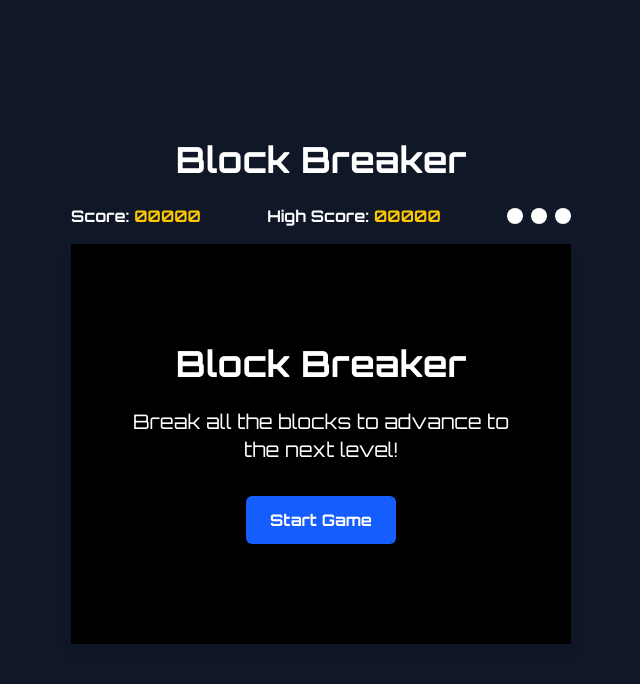
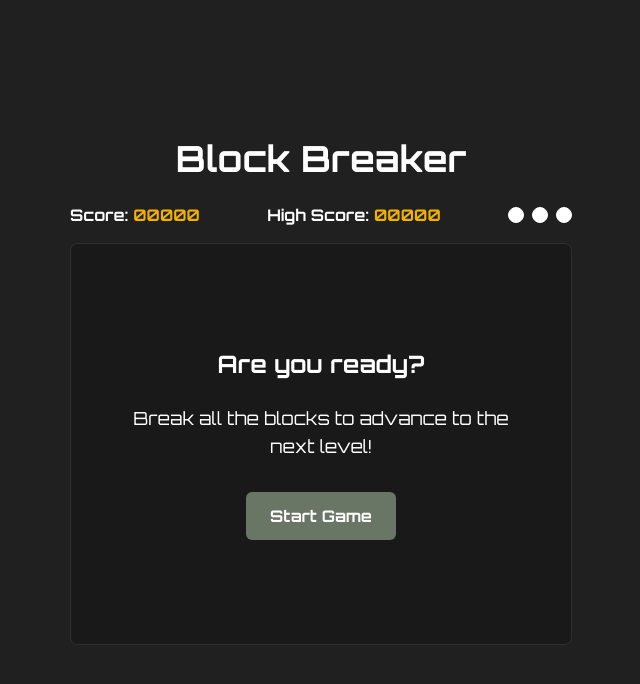
Before and after one commit to dikaptrw/block-breaker-game, a Next.js app: page / in a window 1280 px wide. Shown: the top 684 px of the page, without its empty margins (319-959 px from the left). Built offline with nearby package versions, Linux system fonts and the light colour scheme.

Commit message:
style: UI revamp with updated design and layout

```diff
--- a/src/app/components/game/Block.tsx
+++ b/src/app/components/game/Block.tsx
@@ -6,7 +6,7 @@
   height: number;
   color: string;
   health: number;
-  special?: 'tnt' | 'circle' | 'plus';
+  special?: "tnt" | "circle" | "plus";
   broken: boolean;
 }
 
@@ -19,7 +19,7 @@
   height: number,
   color: string,
   health: number = 1,
-  special?: 'tnt' | 'circle' | 'plus'
+  special?: "tnt" | "circle" | "plus"
 ): BlockType => {
   return {
     id,
@@ -45,7 +45,7 @@
   padding: number
 ): BlockType[] => {
   const blocks: BlockType[] = [];
-  const colors = ['#4361ee', '#ef233c', '#ffb703', '#2a9d8f']; // Blue, Red, Yellow, Green
+  const colors = ["#187498", "#EB5353", "#F9D923", "#36AE7C"]; // Blue, Red, Yellow, Green
 
   for (let row = 0; row < rows; row++) {
     const color = colors[row % colors.length];
@@ -55,11 +55,15 @@
       const y = startY + row * (blockHeight + padding);
 
       // Determine if this block should be special
-      let special: 'tnt' | 'circle' | 'plus' | undefined = undefined;
+      let special: "tnt" | "circle" | "plus" | undefined = undefined;
 
       // Add some special blocks randomly
       if (Math.random() < 0.1) {
-        const specialTypes: ('tnt' | 'circle' | 'plus')[] = ['tnt', 'circle', 'plus'];
+        const specialTypes: ("tnt" | "circle" | "plus")[] = [
+          "tnt",
+          "circle",
+          "plus",
+        ];
         special = specialTypes[Math.floor(Math.random() * specialTypes.length)];
       }
 
--- a/src/app/components/game/GameCanvas.tsx
+++ b/src/app/components/game/GameCanvas.tsx
@@ -236,7 +236,7 @@
     ctx.clearRect(0, 0, width, height);
 
     // Draw background
-    ctx.fillStyle = "#1a1a2e";
+    ctx.fillStyle = "#191919";
     ctx.fillRect(0, 0, width, height);
 
     // Apply screen shake effect
@@ -377,7 +377,7 @@
     ctx.fillStyle = "white";
     ctx.font = "16px Arial";
     ctx.textAlign = "left";
-    ctx.fillText(`Level: ${level}`, 20, 30);
+    ctx.fillText(`Level: ${level}`, 18, 25);
 
     // Reset screen shake
     if (shakeEffect) {
@@ -396,13 +396,10 @@
       ref={canvasRef}
       width={width}
       height={height}
-      className={`border border-gray-700 rounded-md shadow-lg ${
-        shakeEffect ? "animate-shake" : ""
-      }`}
+      className={`rounded-lg shadow-lg ${shakeEffect ? "animate-shake" : ""}`}
       style={{
         width: `${width}px`,
         height: `${height}px`,
-        backgroundColor: "#1a1a2e",
       }}
     />
   );
--- a/src/app/components/game/GameContainer.tsx
+++ b/src/app/components/game/GameContainer.tsx
@@ -84,17 +84,17 @@
   }, [handlePauseGame]);
 
   return (
-    <div className="flex flex-col items-center justify-center bg-gray-900 p-4">
+    <div className="flex flex-col items-center justify-center p-4">
       <div className="mb-4 text-base flex items-center justify-between w-full max-w-[800px]">
         <div className="text-white font-bold">
           Score:{" "}
-          <span className="text-yellow-400">
+          <span className="text-yellow-500">
             {score.toString().padStart(5, "0")}
           </span>
         </div>
         <div className="text-white font-bold">
           High Score:{" "}
-          <span className="text-yellow-400">
+          <span className="text-yellow-500">
             {highScore.toString().padStart(5, "0")}
           </span>
         </div>
@@ -102,15 +102,17 @@
           {Array.from({ length: 3 }).map((_, i) => (
             <div
               key={i}
-              className={`w-4 h-4 rounded-full ${
-                i < lives ? "bg-white" : "bg-gray-600"
+              className={`w-4 h-4 rounded-full border ${
+                i < lives
+                  ? "bg-white border-white"
+                  : "bg-[#191919] border-[#697565]/40"
               }`}
             />
           ))}
         </div>
       </div>
 
-      <div className="relative">
+      <div className="relative rounded-lg overflow-hidden border border-[#697565]/20">
         <GameCanvas
           width={GAME_WIDTH}
           height={GAME_HEIGHT}
@@ -122,16 +124,16 @@
         />
 
         {gameState === "idle" && (
-          <div className="absolute inset-0 p-14 flex flex-col items-center justify-center bg-black bg-opacity-70">
-            <h1 className="text-4xl text-white font-bold mb-6">
-              Block Breaker
+          <div className="absolute inset-0 p-14 flex flex-col items-center justify-center bg-[#191919] bg-opacity-70">
+            <h1 className="text-2xl text-white font-bold mb-6">
+              Are you ready?
             </h1>
-            <p className="text-xl text-white mb-8 text-center">
+            <p className="text-lg text-white mb-8 text-center">
               Break all the blocks to advance to the next level!
             </p>
             <button
               onClick={handleStartGame}
-              className="px-6 py-3 bg-blue-600 text-white font-bold rounded-md hover:bg-blue-700 transition cursor-pointer"
+              className="px-6 py-3 bg-[#697565] text-white font-bold rounded-md transition cursor-pointer"
             >
               Start Game
             </button>
@@ -139,11 +141,11 @@
         )}
 
         {gameState === "paused" && (
-          <div className="absolute inset-0 flex flex-col items-center justify-center bg-black bg-opacity-70">
+          <div className="absolute inset-0 flex flex-col items-center justify-center bg-[#191919] bg-opacity-70">
             <h2 className="text-3xl text-white font-bold mb-6">Game Paused</h2>
             <button
               onClick={handlePauseGame}
-              className="px-6 py-3 bg-blue-600 text-white font-bold rounded-md hover:bg-blue-700 transition"
+              className="px-6 py-3 bg-[#697565] text-white font-bold rounded-md transition"
             >
               Resume Game
             </button>
@@ -151,13 +153,19 @@
         )}
 
         {gameState === "gameOver" && (
-          <div className="absolute inset-0 flex flex-col items-center justify-center bg-black bg-opacity-70">
+          <div className="absolute inset-0 flex flex-col items-center justify-center bg-[#191919] bg-opacity-70">
             <h2 className="text-3xl text-white font-bold mb-4">Game Over</h2>
-            <p className="text-xl text-white mb-2">Final Score: {score}</p>
-            <p className="text-xl text-white mb-6">High Score: {highScore}</p>
+            <p className="text-lg text-white mb-2">
+              Final Score:
+              <span className="text-yellow-500">{score}</span>
+            </p>
+            <p className="text-lg text-white mb-6">
+              High Score:
+              <span className="text-yellow-500">{highScore}</span>
+            </p>
             <button
               onClick={handleRestartGame}
-              className="px-6 py-3 bg-blue-600 text-white font-bold rounded-md hover:bg-blue-700 transition"
+              className="px-6 py-3 bg-[#697565] text-white font-bold rounded-md transition"
             >
               Play Again
             </button>
--- a/src/app/components/game/Paddle.tsx
+++ b/src/app/components/game/Paddle.tsx
@@ -14,7 +14,7 @@
   width: number = 100,
   height: number = 20,
   speed: number = 8,
-  color: string = '#e0e0e0'
+  color: string = "#697565"
 ): PaddleType => {
   return {
     x,
@@ -22,25 +22,28 @@
     width,
     height,
     speed,
-    color
+    color,
   };
 };
 
 // Function to move paddle left
-export const movePaddleLeft = (paddle: PaddleType, canvasWidth: number): PaddleType => {
+export const movePaddleLeft = (paddle: PaddleType): PaddleType => {
   const newX = Math.max(0, paddle.x - paddle.speed);
   return {
     ...paddle,
-    x: newX
+    x: newX,
   };
 };
 
 // Function to move paddle right
-export const movePaddleRight = (paddle: PaddleType, canvasWidth: number): PaddleType => {
+export const movePaddleRight = (
+  paddle: PaddleType,
+  canvasWidth: number
+): PaddleType => {
   const newX = Math.min(canvasWidth - paddle.width, paddle.x + paddle.speed);
   return {
     ...paddle,
-    x: newX
+    x: newX,
   };
 };
 
@@ -52,11 +55,11 @@
 ): PaddleType => {
   let newPaddle = { ...paddle };
 
-  if (keysPressed['ArrowLeft']) {
-    newPaddle = movePaddleLeft(newPaddle, canvasWidth);
+  if (keysPressed["ArrowLeft"]) {
+    newPaddle = movePaddleLeft(newPaddle);
   }
 
-  if (keysPressed['ArrowRight']) {
+  if (keysPressed["ArrowRight"]) {
     newPaddle = movePaddleRight(newPaddle, canvasWidth);
   }
 
--- a/src/app/globals.css
+++ b/src/app/globals.css
@@ -4,16 +4,6 @@
   --foreground-rgb: 255, 255, 255;
   --background-start-rgb: 26, 26, 46;
   --background-end-rgb: 13, 13, 23;
-}
-
-body {
-  color: rgb(var(--foreground-rgb));
-  background: linear-gradient(
-      to bottom,
-      transparent,
-      rgb(var(--background-end-rgb))
-    )
-    rgb(var(--background-start-rgb));
 }
 
 @layer utilities {
--- a/src/app/page.tsx
+++ b/src/app/page.tsx
@@ -2,7 +2,7 @@
 
 export default function Home() {
   return (
-    <main className="flex min-h-[calc(100dvh-env(safe-area-inset-bottom))] flex-col items-center justify-center p-4 bg-gray-900">
+    <main className="flex min-h-[calc(100dvh-env(safe-area-inset-bottom))] flex-col items-center justify-center p-8 bg-[#202020]">
       <h1 className="text-4xl font-bold text-white mb-2">Block Breaker</h1>
       <GameContainer />
     </main>
```
Also changed, not shown: src/app/components/game/Collision.tsx (+38 -30 lines).
